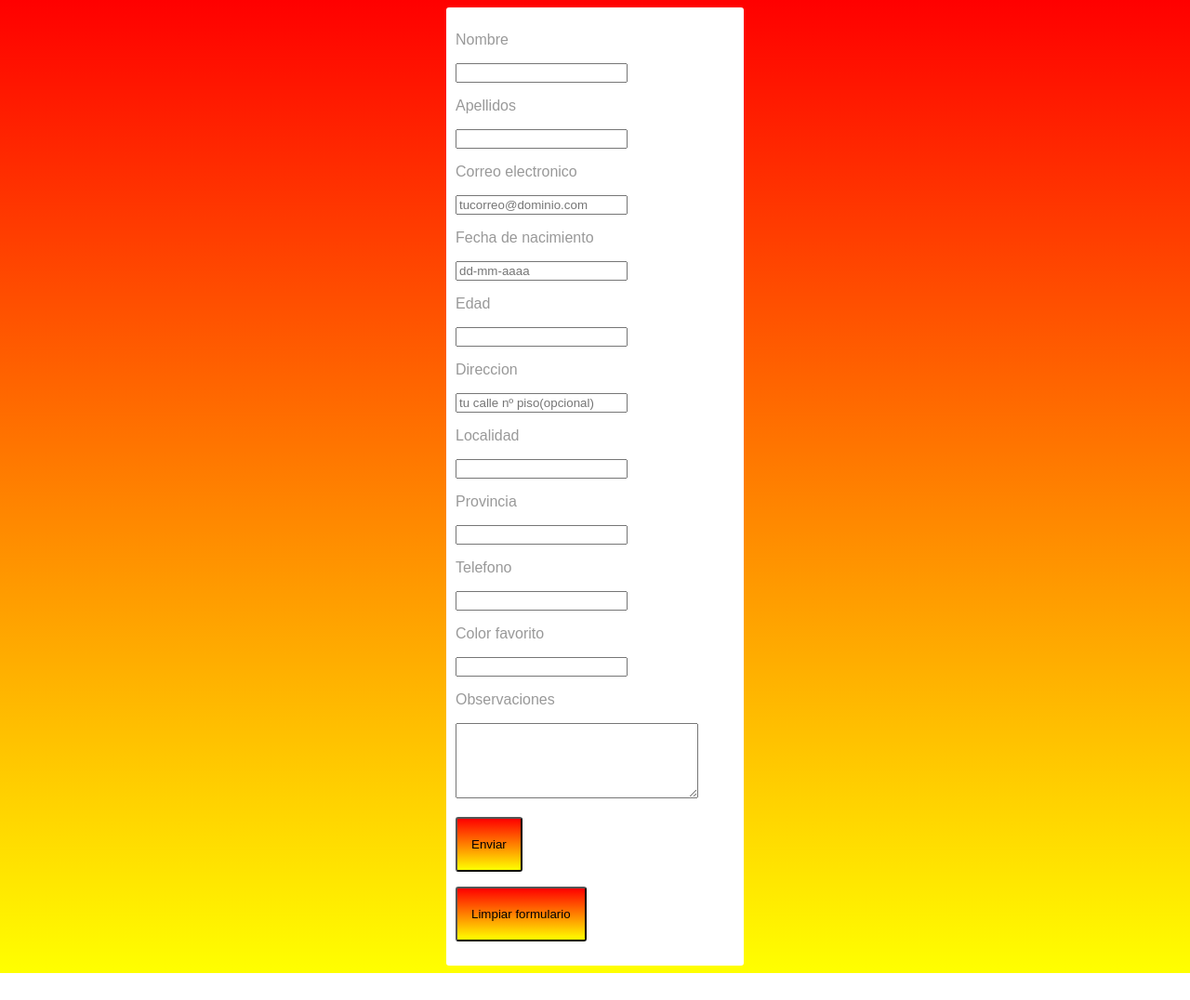
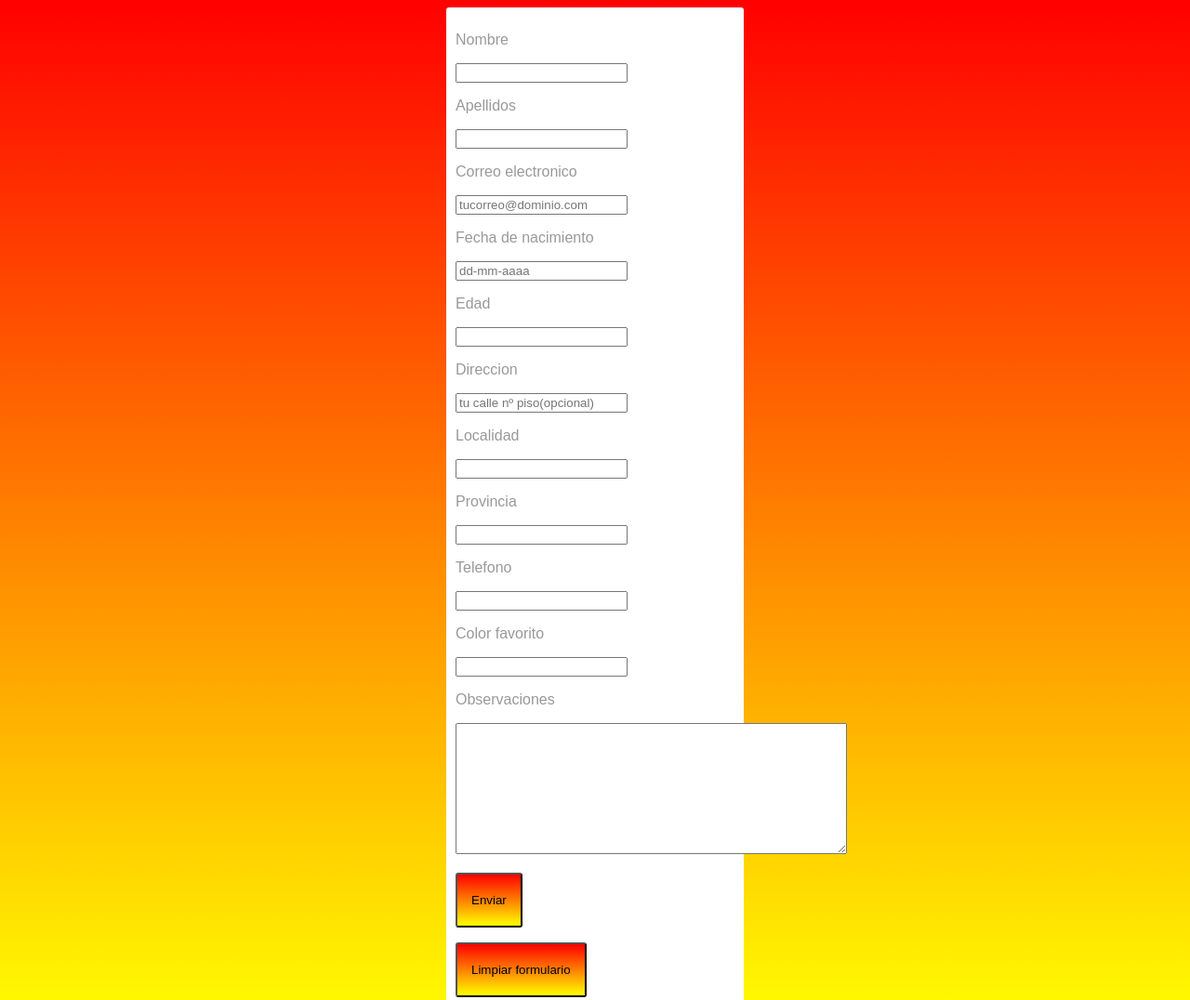
Before and after one commit to Stuce16/PrimerEjemplo, a plain HTML site: page EjercicioFormularios_JuanCarlos_Martinez_Hdez/index.html in a window 1280 px wide. Shown: the top 1076 px of the page at 93% size. Before the commit the page ends 1047 px from the top, so only its background shows below. Drawn offline with Linux system fonts and the light colour scheme.

Commit message:
Cambios1

```diff
--- a/EjercicioFormularios_JuanCarlos_Martinez_Hdez/index.html
+++ b/EjercicioFormularios_JuanCarlos_Martinez_Hdez/index.html
@@ -7,7 +7,7 @@
     <meta name="viewport" content="width=device-width, initial-scale=1.0">
     <script src="app.js"></script>
     <link rel="stylesheet" href="estilos.css">
-    <title>Index</title>
+    <title>Formulario de prueba</title>
 </head>
 
 <body>
@@ -64,7 +64,7 @@
         <br>
 
         <p><label for="observa">Observaciones</label></p>
-        <textarea name="observa" id="observa" cols="30" rows="5" required></textarea>
+        <textarea name="observa" id="observa" cols="50" rows="9" required></textarea>
         <br>
         <p><input type="submit" value="Enviar" id="btnE"></p>
         <p><input type="reset" value="Limpiar formulario" id="btnR"></p>
```
